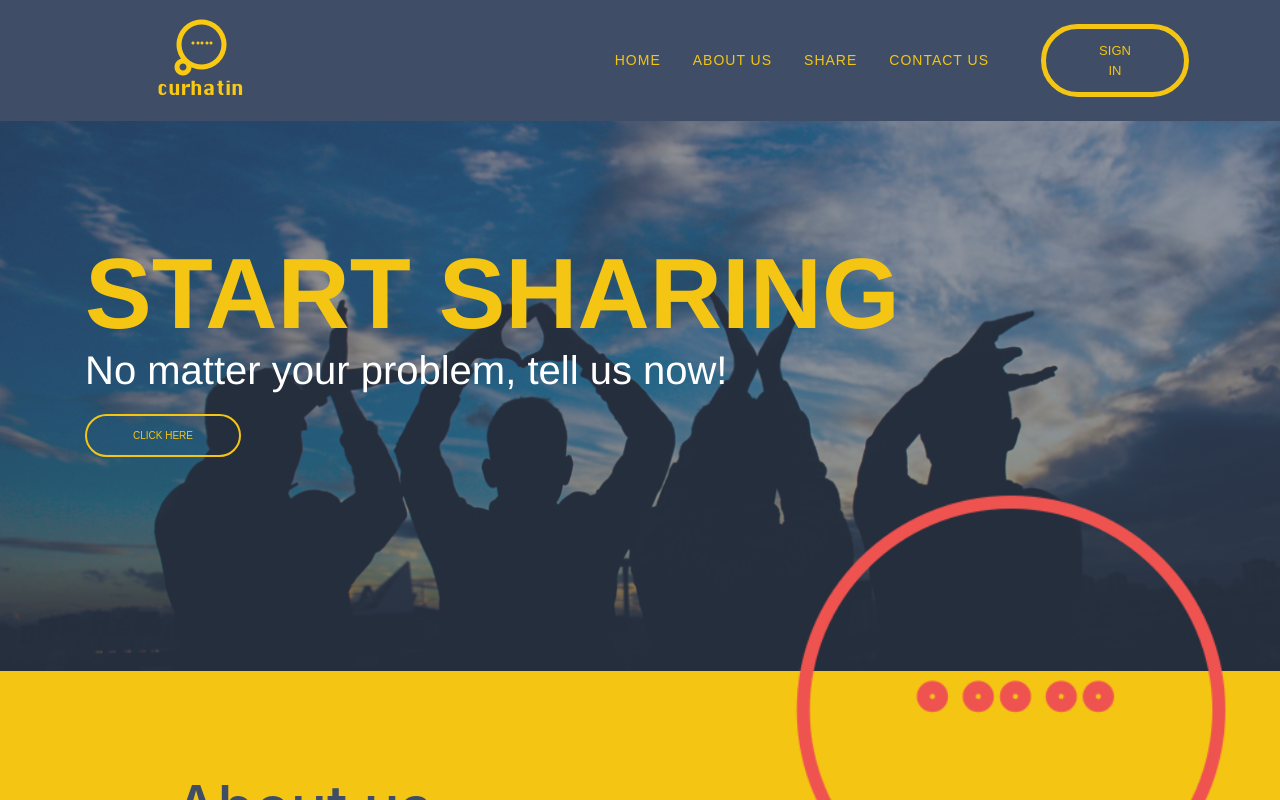
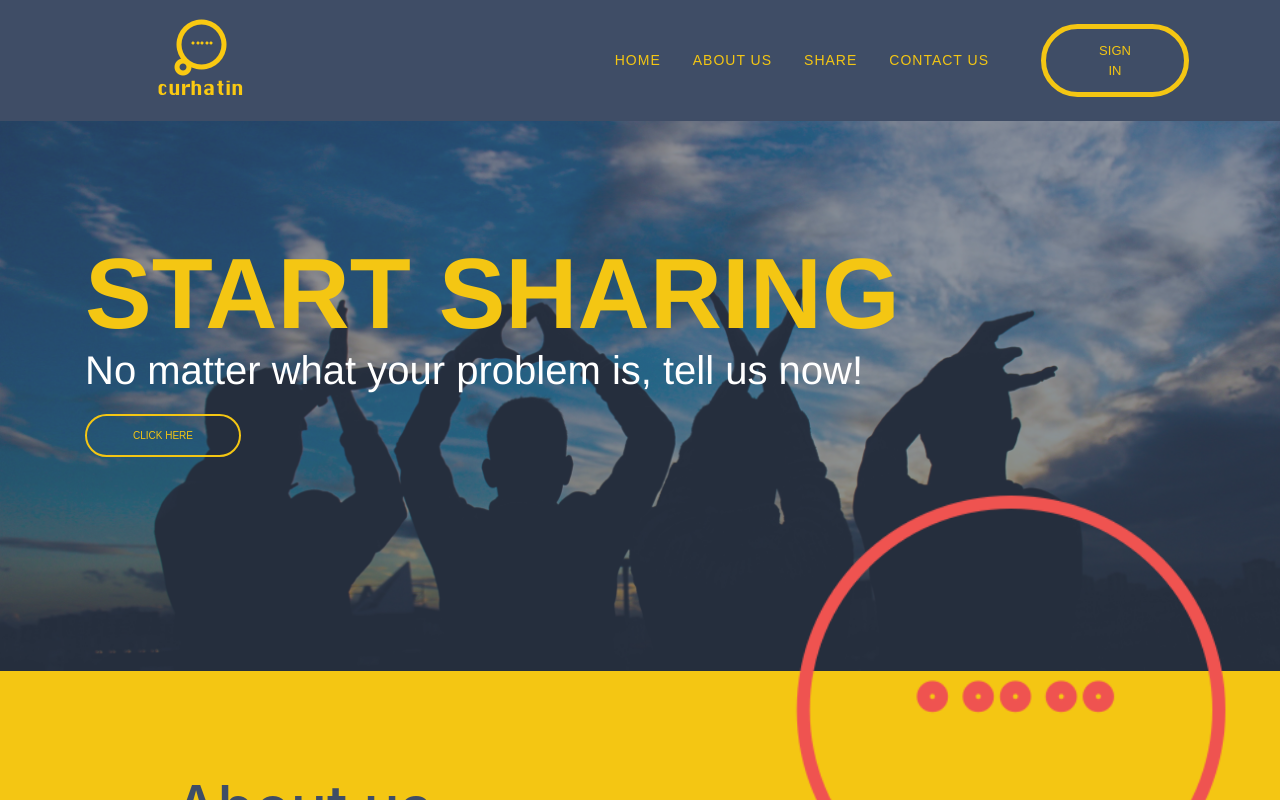
Before and after one commit to curhatin/web-frontend-v4, a React (Create React App) app: page / in a window 1280 px wide. Shown: the top 800 px of the page. Built offline with nearby package versions, Linux system fonts and the light colour scheme.

Commit message:
fix caption

```diff
--- a/src/components/MainComponents/Header/Header.jsx
+++ b/src/components/MainComponents/Header/Header.jsx
@@ -14,7 +14,7 @@ const Header = () => {
 
                 <div id="header-statement" className="text-left">
                   <h2>start sharing</h2>
-                  <h3> No matter your problem, tell us now!</h3>
+                  <h3> No matter what your problem is, tell us now!</h3>
                 </div>
 
                 <Link to="Share">
```
